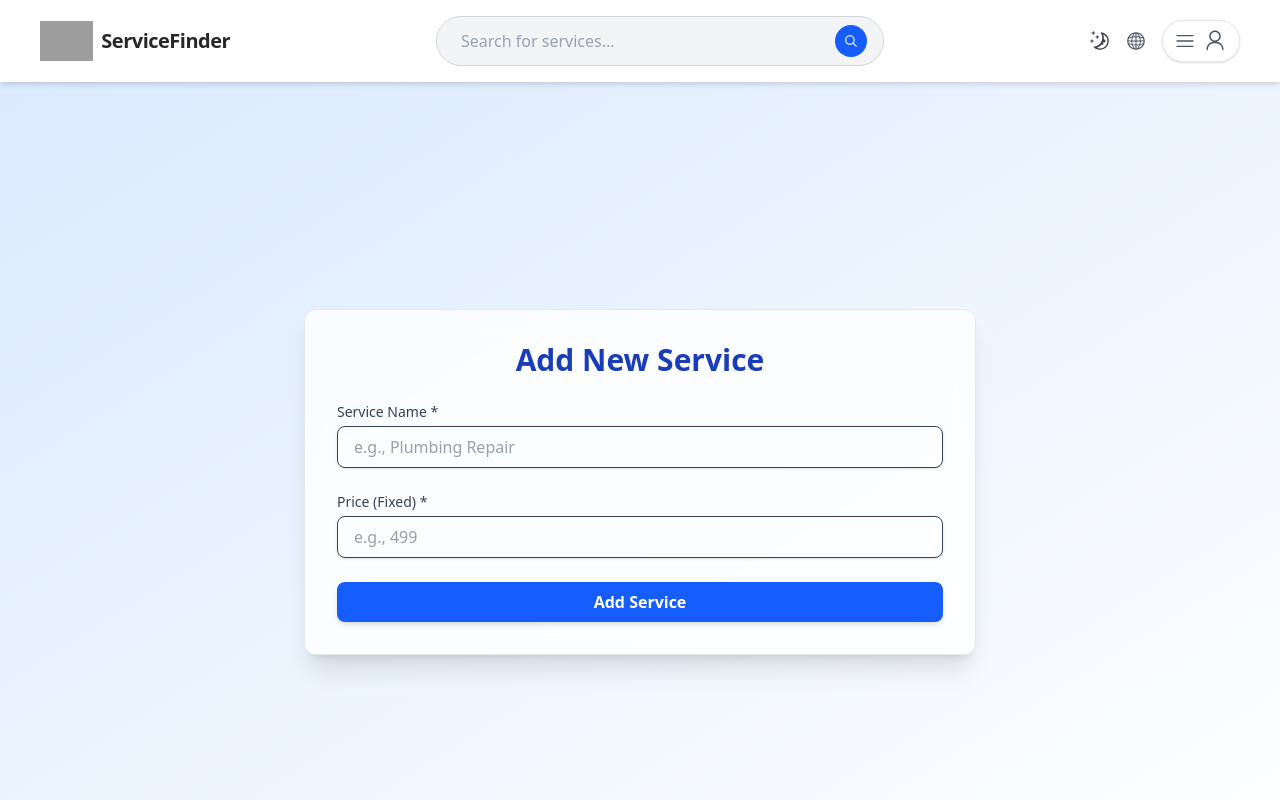
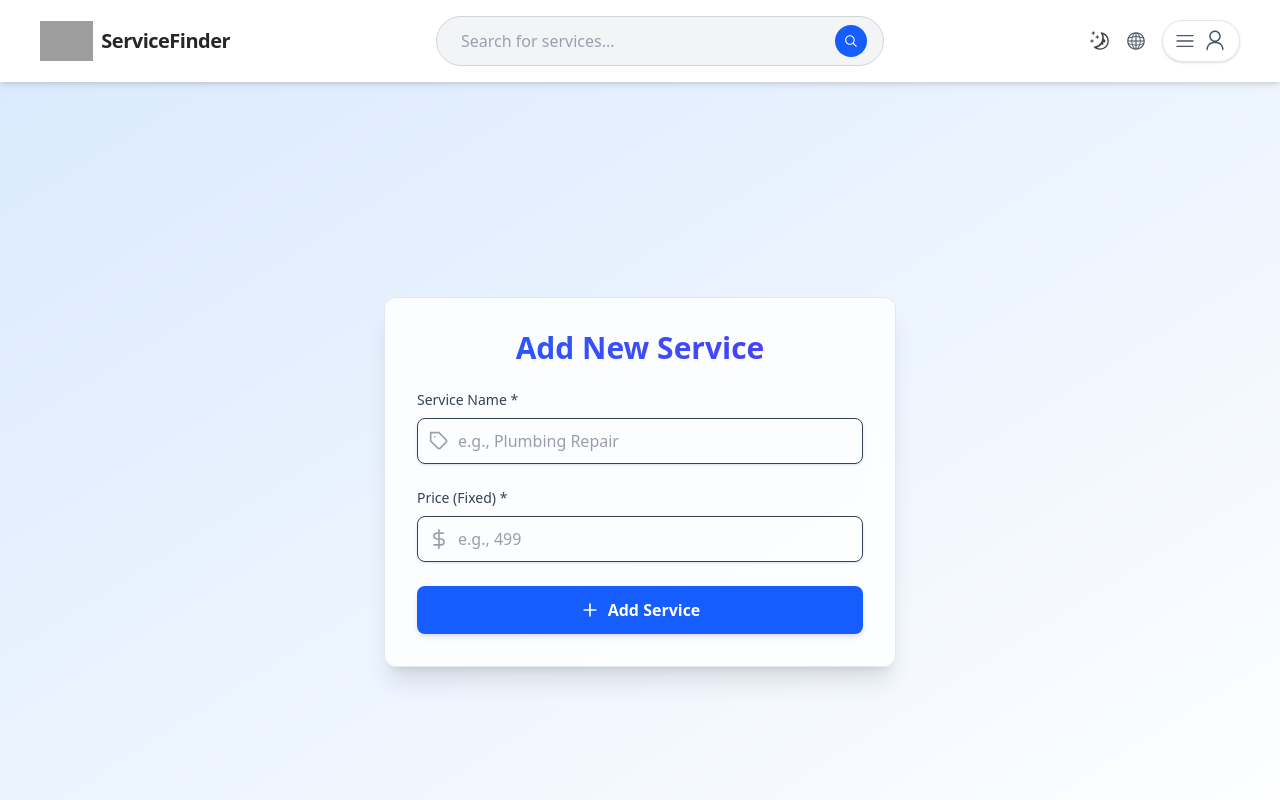
Before and after one commit to RohitBCA456/service-provider-website, a React (Vite) app in the folder Frontend/: page /AddService in a window 1280 px wide. Shown: the top 800 px of the page. Built offline with nearby package versions, Linux system fonts and the light colour scheme; no server answers; grey boxes are pictures that could not be loaded.

Commit message:
refactor: enhance UI with icons and improve layout in AddServiceForm; fix button alignment in UpdateService

```diff
--- a/Frontend/src/components/AddServiceForm.jsx
+++ b/Frontend/src/components/AddServiceForm.jsx
@@ -1,6 +1,7 @@
 import React, { useState } from "react";
 import { useNavigate } from "react-router-dom";
-import Loader from "./Loader"; // import your Loader component
+import { FiTag, FiDollarSign, FiPlus, FiAlertCircle, FiCheckCircle } from "react-icons/fi";
+import Loader from "./Loader"; // 🔹 Import your Loader component
 
 export default function AddServiceForm() {
   const navigate = useNavigate();
@@ -30,6 +31,7 @@ export default function AddServiceForm() {
     }
 
     setIsSubmitting(true);
+    setToast(null);
 
     try {
       const response = await fetch(
@@ -66,36 +68,45 @@ export default function AddServiceForm() {
     }
   };
 
-  // 🔹 Show loader when submitting
+  // 🔹 Show loader while submitting
   if (isSubmitting) {
     return <Loader />;
   }
 
   return (
     <div className="min-h-screen flex items-center justify-center bg-gradient-to-br from-blue-100 light:to-purple-200 px-4 py-12">
-      <div className="relative w-full max-w-2xl p-8 rounded-xl shadow-xl backdrop-blur-md bg-white/80 border border-gray-200">
-        <h2 className="text-3xl font-extrabold text-center mb-6 text-blue-800">
+      <div className="relative w-full max-w-lg p-8 rounded-xl shadow-xl backdrop-blur-md bg-white/80 border border-gray-200 transition-shadow duration-300 hover:shadow-2xl">
+        <h2 className="text-3xl font-extrabold text-center mb-6 bg-clip-text text-transparent bg-gradient-to-r from-blue-600 to-indigo-600">
           Add New Service
         </h2>
 
         {toast && (
           <div
-            className={`mb-4 p-3 rounded text-sm text-center font-medium ${
+            className={`flex items-center justify-center gap-x-2 mb-4 p-3 rounded-lg text-sm font-medium ${
               toast.type === "success"
-                ? "bg-green-100 text-green-700"
-                : "bg-red-100 text-red-700"
+                ? "bg-green-100 text-green-800"
+                : "bg-red-100 text-red-800"
             }`}
           >
-            {toast.message}
+            {toast.type === "success" ? (
+              <FiCheckCircle className="h-5 w-5" />
+            ) : (
+              <FiAlertCircle className="h-5 w-5" />
+            )}
+            <span>{toast.message}</span>
           </div>
         )}
 
         <form onSubmit={handleSubmit} className="space-y-6">
           {/* Service Name */}
           <div>
-            <label className="block text-sm font-medium text-gray-700 mb-1">
+            <label className="block text-sm font-medium text-gray-700 mb-2">
               Service Name *
             </label>
+            <div className="relative">
+              <span className="absolute inset-y-0 left-0 flex items-center pl-3">
+                <FiTag className="h-5 w-5 text-gray-400" />
+              </span>
               <input
                 type="text"
                 placeholder="e.g., Plumbing Repair"
@@ -103,35 +114,42 @@ export default function AddServiceForm() {
                 onChange={(e) =>
                   handleInputChange("servicesOffered", e.target.value)
                 }
-              className="w-full px-4 py-2 border text-gray-700 rounded-lg shadow-sm focus:ring-2 focus:ring-blue-400 focus:outline-none transition"
+                className="w-full pl-10 pr-4 py-2.5 border text-gray-700 rounded-lg shadow-sm focus:ring-2 focus:ring-blue-400 focus:outline-none transition"
                 required
               />
+            </div>
           </div>
 
           {/* Price */}
           <div>
-            <label className="block text-sm font-medium text-gray-700 mb-1">
+            <label className="block text-sm font-medium text-gray-700 mb-2">
               Price (Fixed) *
             </label>
+            <div className="relative">
+              <span className="absolute inset-y-0 left-0 flex items-center pl-3">
+                <FiDollarSign className="h-5 w-5 text-gray-400" />
+              </span>
               <input
                 type="number"
                 placeholder="e.g., 499"
                 value={formData.price}
                 onChange={(e) => handleInputChange("price", e.target.value)}
-              className="w-full px-4 py-2 border text-gray-700 rounded-lg shadow-sm focus:ring-2 focus:ring-blue-400 focus:outline-none transition"
+                className="w-full pl-10 pr-4 py-2.5 border text-gray-700 rounded-lg shadow-sm focus:ring-2 focus:ring-blue-400 focus:outline-none transition"
                 min="0"
                 step="0.01"
                 required
               />
+            </div>
           </div>
 
           {/* Submit */}
           <button
             type="submit"
             disabled={isSubmitting}
-            className="w-full py-2 bg-blue-600 text-white font-semibold rounded-lg shadow-md hover:bg-blue-700 transition disabled:opacity-60"
+            className="w-full flex items-center justify-center py-3 bg-blue-600 text-white font-semibold rounded-lg shadow-md hover:bg-blue-700 transition disabled:opacity-60 disabled:cursor-not-allowed focus:outline-none focus:ring-2 focus:ring-offset-2 focus:ring-blue-500"
           >
-            Add Service
+            <FiPlus className="mr-2 h-5 w-5" />
+            <span>Add Service</span>
           </button>
         </form>
       </div>
--- a/Frontend/src/components/UpdateService.jsx
+++ b/Frontend/src/components/UpdateService.jsx
@@ -141,7 +141,6 @@ const UserServices = () => {
             services.map((service, index) => (
               <div
                 key={index}
-                // Using Grid for robust column layout
                 className={`grid grid-cols-1 md:grid-cols-6 gap-4 items-center p-4 rounded-lg border border-gray-200 transition-all duration-300 ${
                   editIndex === index ? "bg-indigo-50" : "bg-gray-50 hover:shadow-md"
                 }`}
@@ -180,8 +179,8 @@ const UserServices = () => {
                   </div>
                 </div>
 
-                {/* Buttons Column */}
-                <div className="md:col-span-2 flex items-center justify-start md:justify-end gap-2">
+                {/* Buttons Column -- ✨ FIX APPLIED HERE ✨ */}
+                <div className="md:col-span-2 flex items-center justify-start md:justify-end gap-2 mt-4 md:mt-0">
                   {editIndex === index ? (
                     <button
                       onClick={handleSaveEdit}
```
Lines whose indentation alone changed are shown as unchanged.
